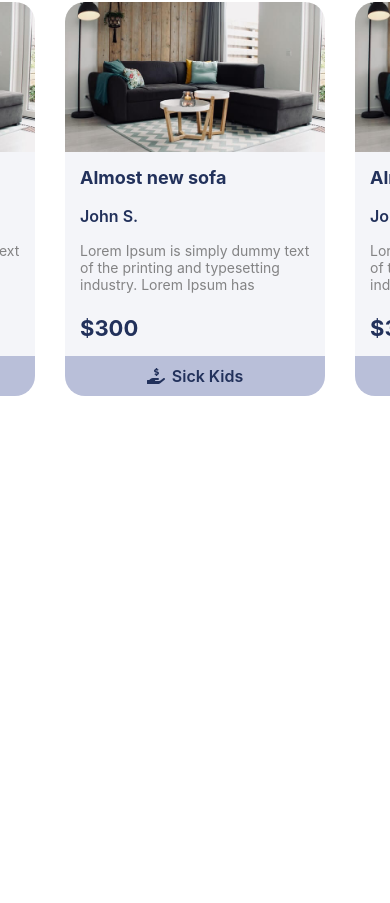
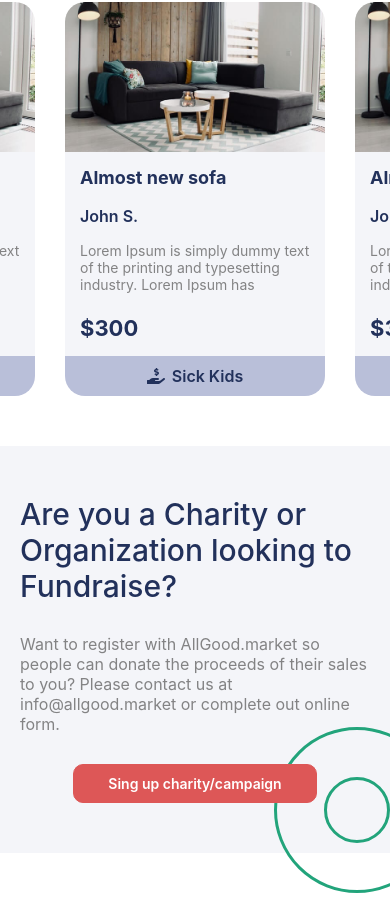
Before and after one commit to interuros/allgood, a React (Create React App) app: page / in a window 390 px wide. Shown: the part 2593-3496 px from the top of the page. Before the commit the page ends 3039 px from the top, so only its background shows below. Built offline with nearby package versions, Linux system fonts and the light colour scheme.

Commit message:
cta component

```diff
--- a/src/components/app/App.js
+++ b/src/components/app/App.js
@@ -8,6 +8,7 @@ import Hero from '../hero/Hero'
 import HowItWorks from '../how_it_works/HowItWorks'
 import Post from '../post/Post'
 import Featured from '../featured/Featured'
+import CallToAction from '../call_to_action/CallToAction'
 
 
 class App extends Component {
@@ -50,6 +51,7 @@ class App extends Component {
         <HowItWorks/>
         <Post/>
         <Featured/>
+        <CallToAction session/>
       </div>
     );
   }
--- /dev/null
+++ b/src/components/call_to_action/CallToAction.js
@@ -0,0 +1,41 @@
+import React, {Component} from 'react';
+
+
+import './CallToAction.scss';
+
+
+class CallToAction extends Component {
+
+
+    render() {
+
+
+        return (
+            <section className="cta">
+                <div className="cta__container">
+                    <div className="cta__container__circle">
+                        <div className="cta__container__circle__inner">
+                        </div>
+                    </div>
+                    <div className="cta__container__content">
+                        <h2 className="cta__container__content__title">
+                            Are you a Charity or Organization looking to Fundraise?
+                        </h2>
+                        <p className="cta__container__content__text">
+                            Want to register with AllGood.market so people can donate the proceeds of their sales to you? Please contact us at info@allgood.market or complete out online form.
+                        </p>
+                        <div className="cta__container__content__btn">
+                            <a href={void(0)} className="button button--red">
+                                Sing up charity/campaign
+                            </a>
+                        </div>
+                    </div>
+
+                </div>
+            </section>
+        )
+    }
+}
+
+
+export default CallToAction;
--- /dev/null
+++ b/src/components/call_to_action/CallToAction.scss
@@ -0,0 +1,92 @@
+@import '../../styles/abstracts/_variables';
+@import '../../styles/abstracts/_mixins';
+
+
+.cta {
+    padding-bottom: 150px;
+    padding-left: 20%;
+    overflow-x: hidden;
+
+    &__container {
+        background-color: $primaryGrey;
+        padding: 80px 0px 80px 250px;
+        position: relative;
+
+        &__content {
+            position: relative;
+            z-index: 1;
+
+            &__title {
+                color: $textBlue;
+                margin: 0;
+                font-size: 30px;
+                font-weight: 500;
+                max-width: 500px;
+            }
+
+            &__text {
+                margin: 30px 0;
+                max-width: 700px;
+                color: $textPrimary;
+            }
+
+            &__btn {
+                display: flex;
+            }
+        }
+
+        &__circle {
+            position: absolute;
+            border-radius: 50%;
+            border: 3px solid $primaryGreen;
+            width: 240px;
+            height: 240px;
+            bottom: -100px;
+            left: -100px;
+            z-index: 0;
+            @include flex-box(flex, center, center);
+
+            &__inner {
+                border: inherit;
+                border-radius: inherit;
+                height: 76px;
+                width: 76px;
+            }
+        }
+    }
+
+    @media only screen and (max-width:900px) {
+        & {
+            padding-bottom: 50px;
+            padding-left: 0;
+
+            &__container {
+                padding: 50px 20px;
+
+
+                &__content {
+
+                    &__btn {
+                        & .button {
+                            padding: 10px 34px;
+                            margin: 0 auto;
+                        }
+                    }
+                }
+
+                &__circle {
+                    width: 160px;
+                    height: 160px;
+                    left: unset;
+                    right: -50px;
+                    bottom: -40px;
+
+                    &__inner {
+                        height: 60px;
+                        width: 60px;
+                    }
+                }
+            }
+        }
+    }
+}
--- a/src/components/how_it_works/HowItWorks.scss
+++ b/src/components/how_it_works/HowItWorks.scss
@@ -142,13 +142,12 @@
                     &__line {
                         position: absolute;
                         top: 50%;
-                        left: 0;
+                        left: -5px;
                         transform: translateX(-100%);
                         height: 2px;
                         z-index: -1;
 
                         & img {
-                            width: 100%;
                             height: 10px;
                         }
                     }
```
